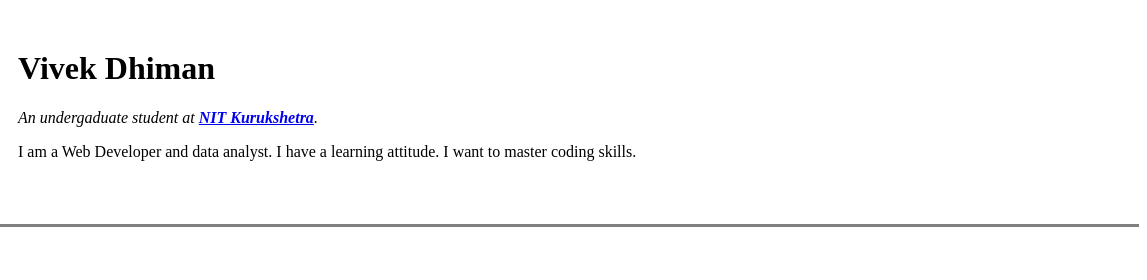
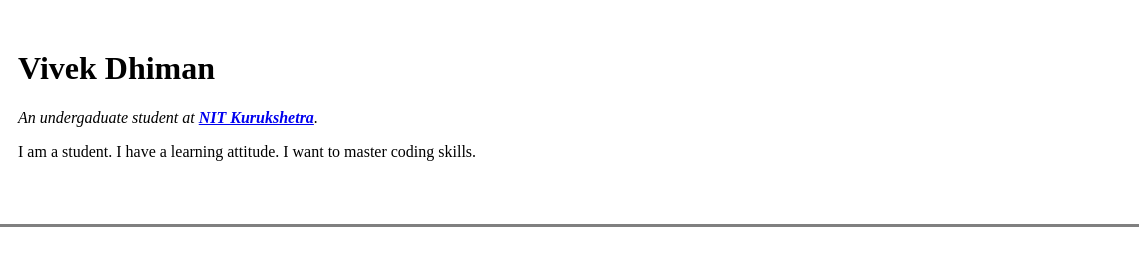
Before and after one commit to VivekDhiman1208/cv, a plain HTML site: page index.html in a window 1280 px wide. Shown: the top 280 px of the page, 133-1280 px from the left. Drawn offline with Linux system fonts and the light colour scheme.

Commit message:
Realistic changes

```diff
--- a/index.html
+++ b/index.html
@@ -2,6 +2,8 @@
 <html>
 
 <head>
+    <meta name="viewport" content="width=device-width,initial scale=1.0">
+    <meta charset-"utf-8">
     <title>
         Vivek's Personal Website
     </title>
@@ -14,7 +16,7 @@
                 <h1>Vivek Dhiman</h1>
                 <p><em>An undergaduate student at <strong><a href="http://www.nitkkr.ac.in/">NIT
                                 Kurukshetra</strong></a>.</em></p>
-                <p>I am a Web Developer and data analyst. I have a learning attitude. I want to master coding skills.
+                <p>I am a student. I have a learning attitude. I want to master coding skills.
                 </p>
             </td>
         </tr>
```
